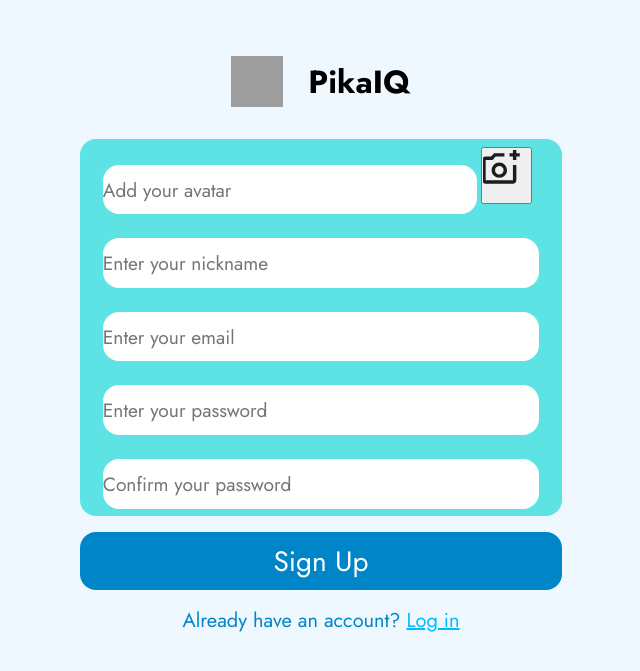
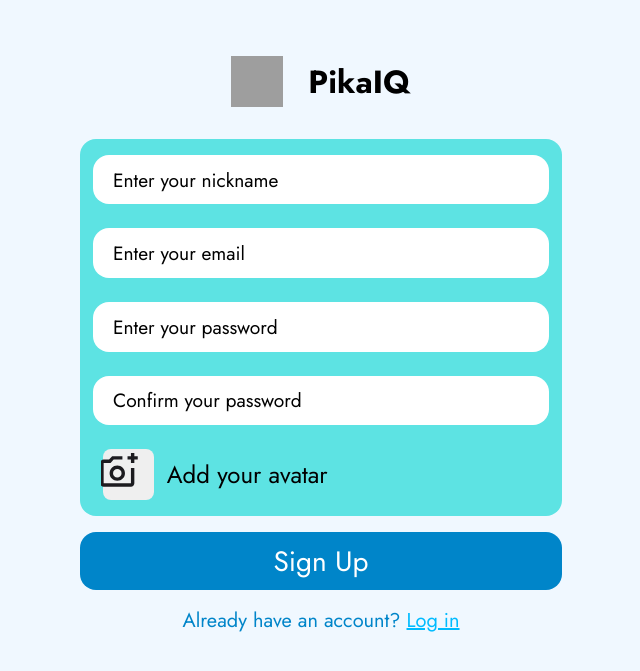
Before and after one commit to DmytroChep/Pika_iaq_quiz, a Python web app: template registration/templates/registration.html in a window 1280 px wide. Shown: the top 671 px of the page, without its empty margins (319-959 px from the left). Run offline with Jinja, Linux system fonts and the light colour scheme; the template is opened without the code that fills it, so the values that code supplies are empty; grey boxes are pictures that could not be loaded.

Commit message:
redo login and signup

```diff
--- a/registration/static/css/registration.css
+++ b/registration/static/css/registration.css
@@ -37,7 +37,11 @@ input{
     height: 6.2vh;
     font-size: 2.4vh;
     text-align: left;
-    color: rgb(122, 122, 122);
+    color: black;
+    padding-left: 1.6vw;
+}
+input::placeholder{
+    color: #000000;
 }
 
 button {
@@ -45,6 +49,10 @@ button {
     transition: background-color 0.3s ease;
 }
 
+.avatar span{
+    margin-left: 1vw;;
+    font-size: 3vh;
+}
 
 .form-container {
     background-color: #5DE3E3;
@@ -104,10 +112,23 @@ button {
 
 .avatar{
     width: 34.1vw;
+    display: flex;
+    justify-content: start;
+    align-items: center;
 }
 
-.avatar input{
-    width: 29.2vw;
+.avatar button{
+    width: 4vw;
+    height: 6.4vh;
+    border-radius: 1vh;
+    border: none;
+    display: flex;
+    align-items: end;
+    justify-content: end;
+    padding-right: 0.5vw;
+}
+.avatar button:hover{
+    background-color: #cfcfcf;
 }
 
 #text{
--- a/registration/templates/registration.html
+++ b/registration/templates/registration.html
@@ -16,14 +16,14 @@
     </div>
      <form method="POST">
         <div class="form-container">
-            <div class="avatar">
-                <input type="text" id="avatar" name="avatar" placeholder="Add your avatar">
-                <button type="button" onclick="document.getElementById('file').click()"><img src="/registration/static/images/add_a_photo.svg" alt=""></button>
-            </div>
             <input type="text" id="username" name="username" placeholder="Enter your nickname"required>
             <input type="email" id="email" name="email" placeholder="Enter your email" required>
             <input type="password" id="password" name="password" placeholder="Enter your password" required>
             <input type="password" id="Confirm_password" name="confirm_password" placeholder="Confirm your password" required>
+            <div class="avatar">
+                <button type="button" onclick="document.getElementById('file').click()"><img src="/registration/static/images/add_a_photo.svg" alt=""></button>
+                <span>Add your avatar</span>
+            </div>
         </div>
 
         <button type="submit" class="container">Sign Up</button>
```
